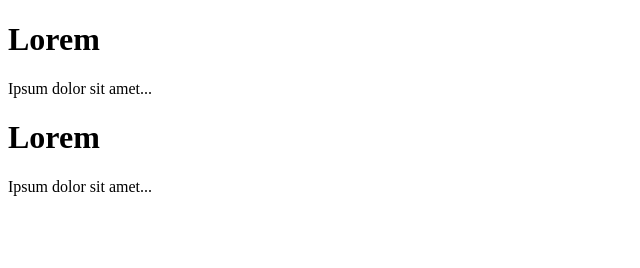
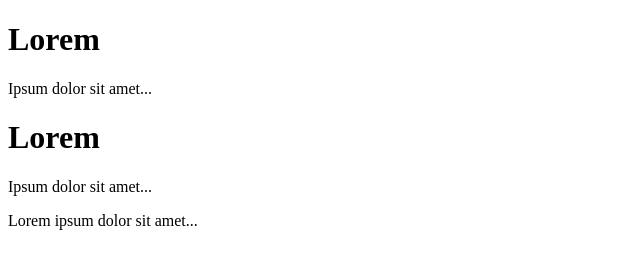
Before and after one commit to Ryczard/nauka-gita-2, a plain HTML site: page index.html in a window 1280 px wide. Shown: the whole page, without its empty margins (0-640 px from the left). Drawn offline with Linux system fonts and the light colour scheme.

Commit message:
Add last paragraph

```diff
--- a/index.html
+++ b/index.html
@@ -9,5 +9,6 @@
 	<p>Ipsum dolor sit amet...</p>
 	<h1>Lorem</h1>
 	<p>Ipsum dolor sit amet...</p>
+	<p>Lorem ipsum dolor sit amet...</p>
 </body>
 </html>
```
